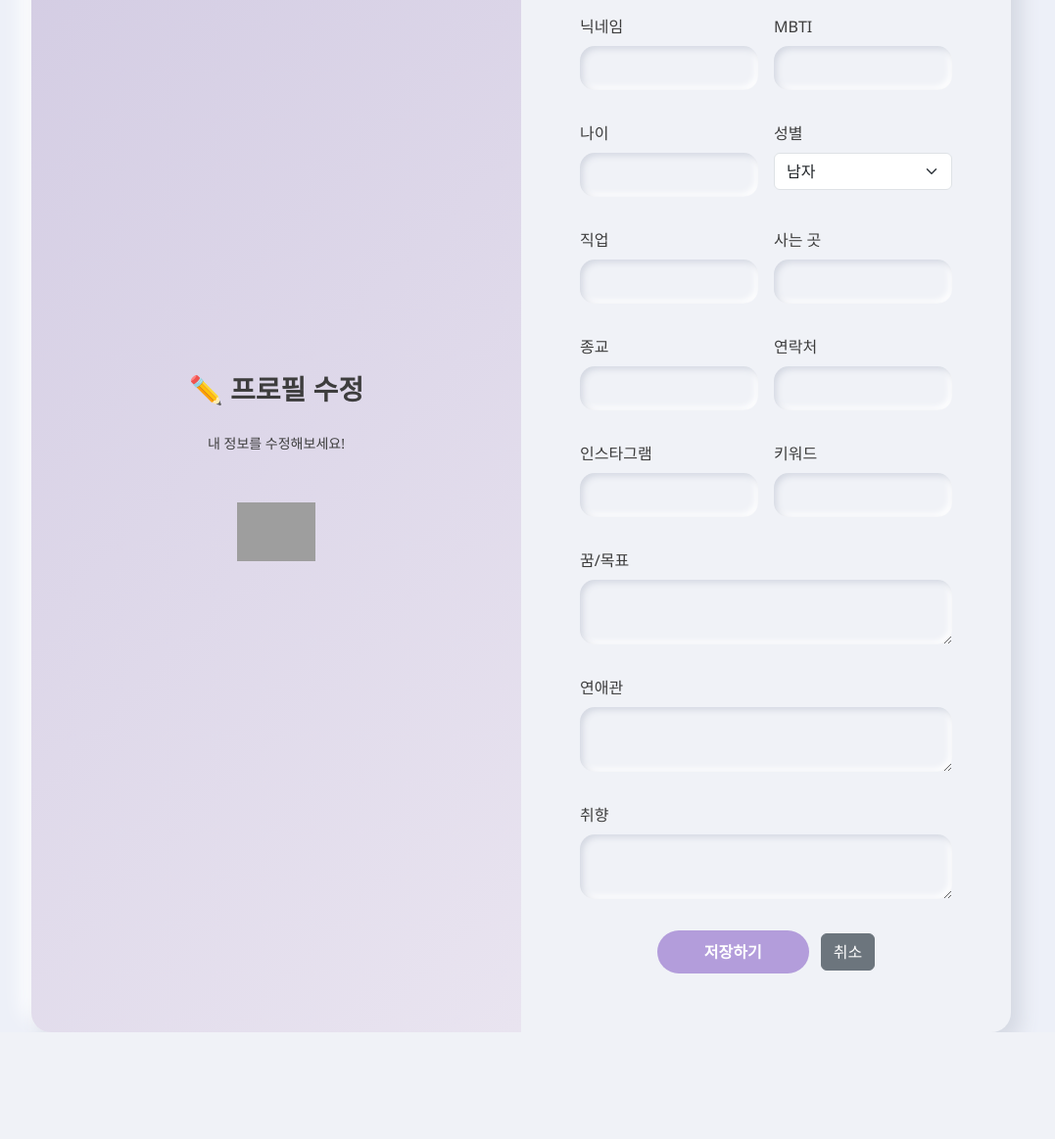
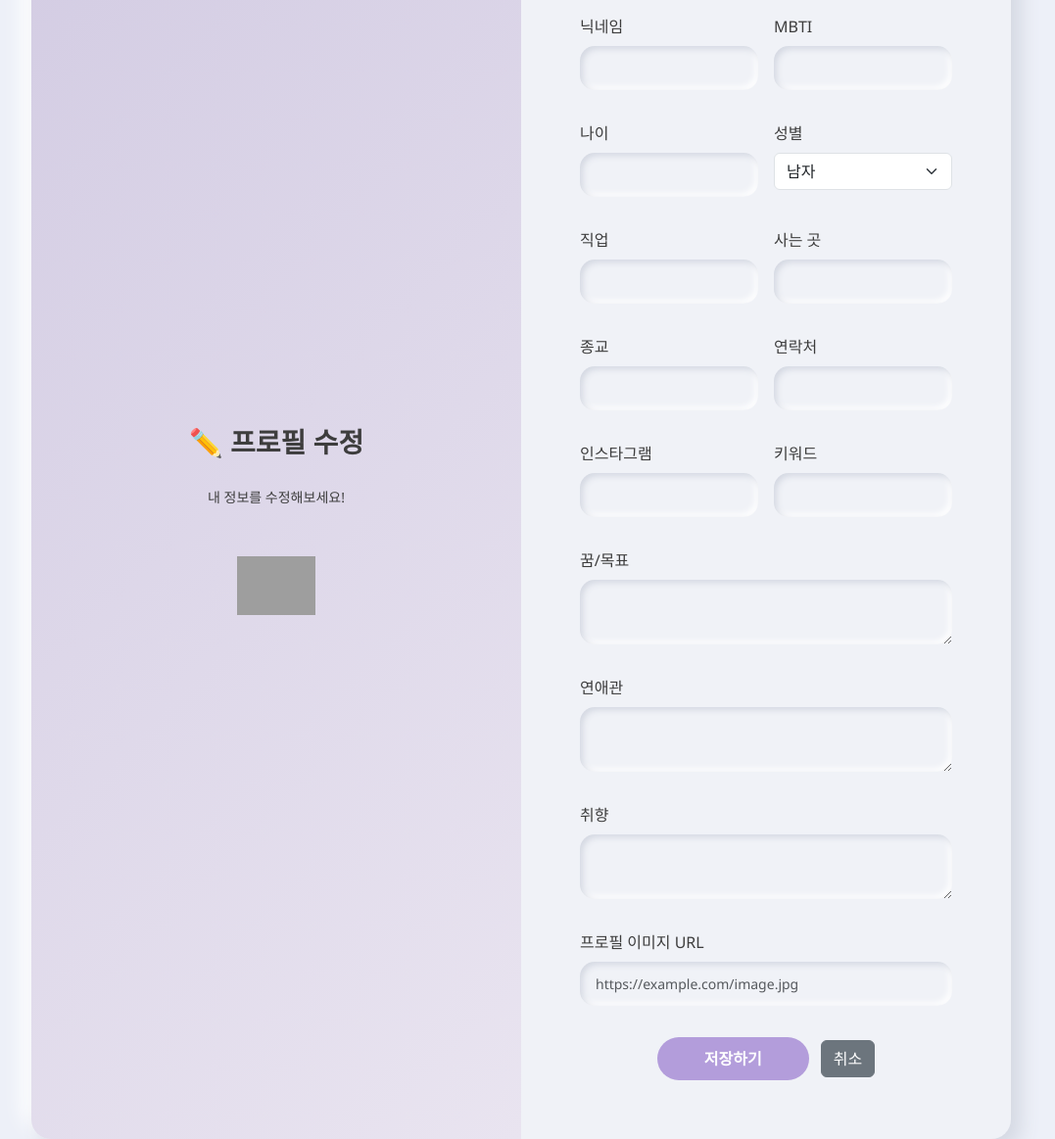
Before and after one commit to hanseunggyu/I-am-holo, a Flask app: page /profile_edit in a window 1280 px wide. Shown: the part 100-1263 px from the top of the page at 98% size, without its empty margins (108-1185 px from the left). Before the commit the page ends 1154 px from the top, so only its background shows below. Run offline with Flask 3, Linux system fonts and the light colour scheme; the visitor is signed in with stand-in values (Sample User, id 1); data that the repository does not hold is empty; grey boxes are pictures that could not be loaded.

Commit message:
프로필 사진 추가

```diff
--- a/templates/edit_profile.html
+++ b/templates/edit_profile.html
@@ -80,6 +80,12 @@
       <textarea name="preference" class="form-control">{{ user.preference }}</textarea>
     </div>
 
+    <!-- ✅ 프로필 이미지 업로드 -->
+    <div class="col-md-12">
+      <label class="form-label">프로필 이미지 URL</label>
+      <input type="text" name="profile_img_url" value="{{ user.profile_img }}" class="form-control" placeholder="https://example.com/image.jpg">
+    </div>
+
     <div class="text-center mt-3">
       <button type="submit" class="btn btn-purple px-5">저장하기</button>
       <a href="{{ url_for('profile') }}" class="btn btn-secondary ms-2">취소</a>
```
Also changed, not shown: templates/profile.html (+7 -0 lines).
